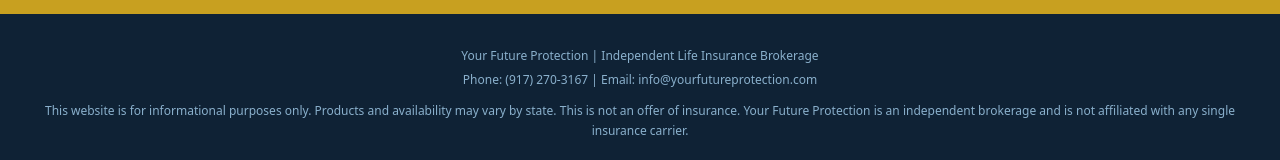
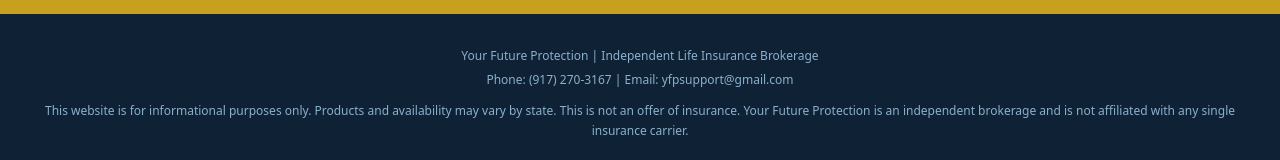
Before and after one commit to MaxBarajas1/my-insurance-site, a Next.js app: page / in a window 1280 px wide. Shown: the part 4177-4337 px from the top of the page. Built offline with nearby package versions, Linux system fonts and the light colour scheme.

Commit message:
update contact email

```diff
--- a/components/Footer.tsx
+++ b/components/Footer.tsx
@@ -8,7 +8,7 @@
       </div>
       <div className="bg-[#0f2235] text-[#8ab0cc] px-6 py-8 text-center text-xs leading-relaxed">
         <p>Your Future Protection | Independent Life Insurance Brokerage</p>
-        <p className="mt-1">Phone: (917) 270-3167 | Email: info@yourfutureprotection.com</p>
+        <p className="mt-1">Phone: (917) 270-3167 | Email: yfpsupport@gmail.com</p>
         <p className="mt-3">This website is for informational purposes only. Products and availability may vary by state. This is not an offer of insurance. Your Future Protection is an independent brokerage and is not affiliated with any single insurance carrier.</p>
       </div>
     </footer>
```
